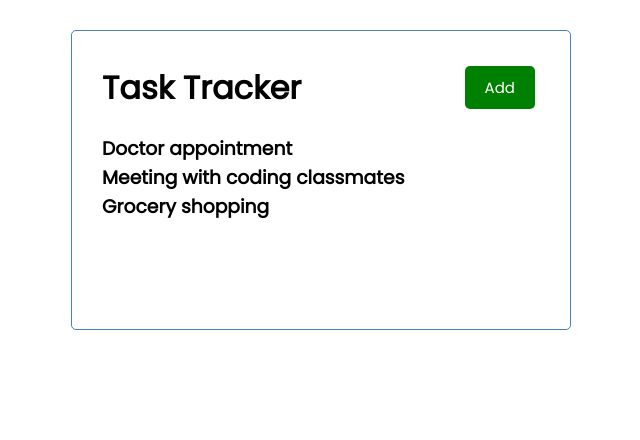
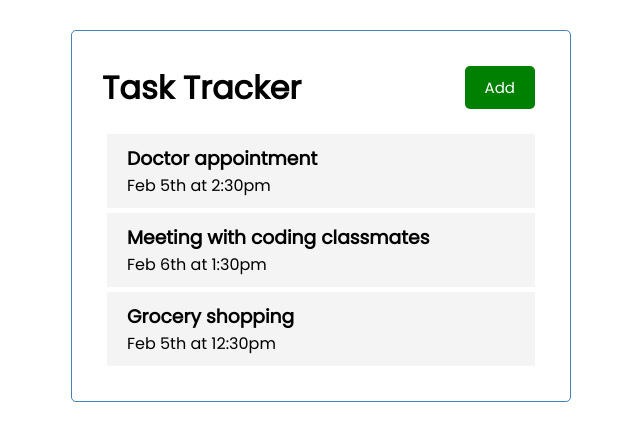
Before and after one commit to crsmith01/task-tracker, a React (Create React App) app: page / in a window 1280 px wide. Shown: the top 440 px of the page, without its empty margins (319-959 px from the left). Built offline with nearby package versions, Linux system fonts and the light colour scheme.

Commit message:
installed react-icons, updated what task passes

```diff
--- a/package.json
+++ b/package.json
@@ -8,6 +8,7 @@
     "@testing-library/user-event": "^12.8.3",
     "react": "^17.0.2",
     "react-dom": "^17.0.2",
+    "react-icons": "^4.2.0",
     "react-scripts": "4.0.3",
     "web-vitals": "^1.1.2"
   },
--- a/src/components/Task.js
+++ b/src/components/Task.js
@@ -0,0 +1,12 @@
+import React from 'react'
+
+const Task = ({task}) => {
+    return (
+        <div className='task'>
+            <h3>{task.text}</h3>
+            <p>{task.day}</p>
+        </div>
+    )
+}
+
+export default Task
--- a/src/components/Tasks.js
+++ b/src/components/Tasks.js
@@ -1,11 +1,13 @@
 import React from 'react';
+import Task from './Task';
 
 const Tasks = ({tasks}) => {
 
     return (
         <div>
             {tasks.map((task) => (
-                <h3 key={task.id}>{task.text}</h3>))}
+                <Task key={task.id} task={task}/>
+            ))}
         </div>
     )
 }
```
Also changed, not shown: 1 other file (tests, documents, lock files or other folders).
